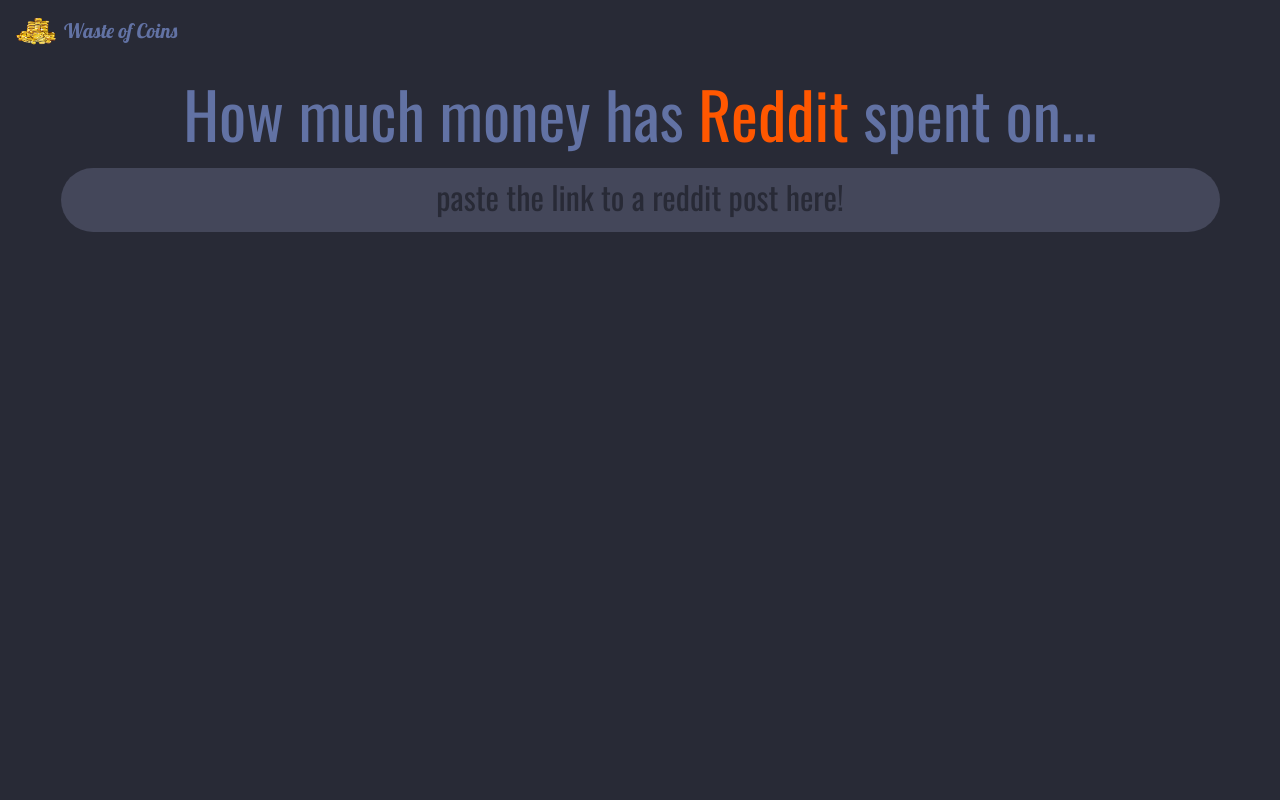
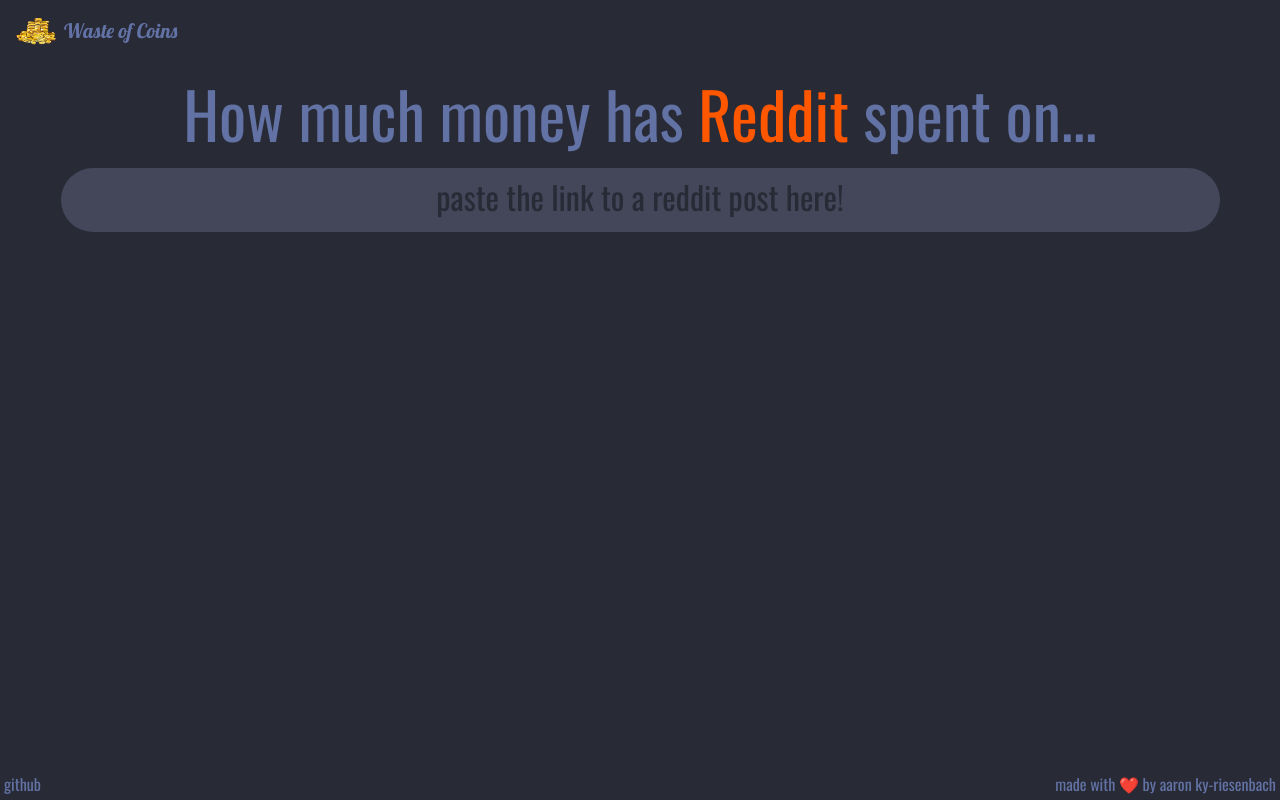
Before and after one commit to aaronkyriesenbach/WasteOfCoins, a React (Create React App) app: page / in a window 1280 px wide. Built offline with nearby package versions, Linux system fonts and the light colour scheme.

Commit message:
Final cleanup, add repo/credit

```diff
--- a/src/App.tsx
+++ b/src/App.tsx
@@ -83,6 +83,11 @@ export default class App extends React.Component<{}, State> {
           {error && url && <p className='error text-danger'>{error}</p>}
           {post && <Results post={post} />}
         </div>
+
+        <div className='m-1 bottom-text fixed-bottom d-flex justify-content-between'>
+          <a href='https://github.com/aaronkyriesenbach/waste-of-coins' target='_blank' rel='noreferrer'>github</a>
+          <p className='mb-0'>made with ❤️ by aaron ky-riesenbach</p>
+        </div>
       </div>
     );
   }
--- a/src/_styles.scss
+++ b/src/_styles.scss
@@ -44,7 +44,10 @@ $primary-font: 'Oswald';
     caret-color: transparent;
     font: 2em $primary-font;
     text-align: center;
+    padding-left: 0.5em;
+    padding-right: 0.5em;
     padding-bottom: 0.25em;
+    overflow: hidden;
 
     color: $green;
     background-color: $secondary-color;
@@ -65,7 +68,7 @@ $primary-font: 'Oswald';
     font: 1em $primary-font;
 }
 
-.results-text {
-    font: 2.5em $primary-font;
-    color: $foreground-color;
+.bottom-text, a {
+    font: 1em $primary-font;
+    color: $foreground-color !important;
 }
--- a/src/components/Results.tsx
+++ b/src/components/Results.tsx
@@ -44,7 +44,7 @@ export default class Results extends React.Component<Props, {}> {
             return (
                 <div className='w-75 mb-4 d-flex flex-column align-items-center text-center results-text'>
                     <div>
-                        <p className='reddit-text'>{post.title}</p>{` has a total of ${getTotalAwards()} awards:`}
+                        <p className='reddit-text'>{post.title}</p>{` has ${getTotalAwards()} awards:`}
                     </div>
                     <div>
                         {post.allAwardings.map((award: Award) =>
--- a/src/components/_styles.scss
+++ b/src/components/_styles.scss
@@ -10,3 +10,8 @@
     width: 2rem;
     height: 2rem;
 }
+
+.results-text {
+    font: 2.5em $primary-font;
+    color: $foreground-color;
+}
```
